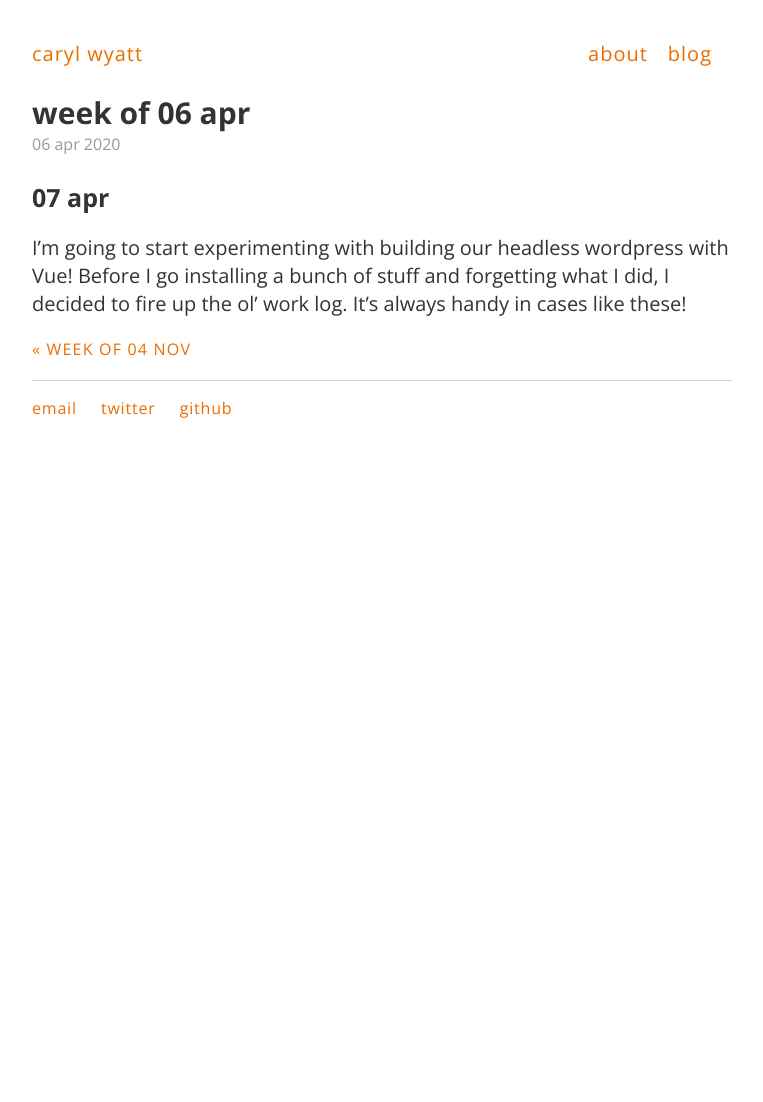
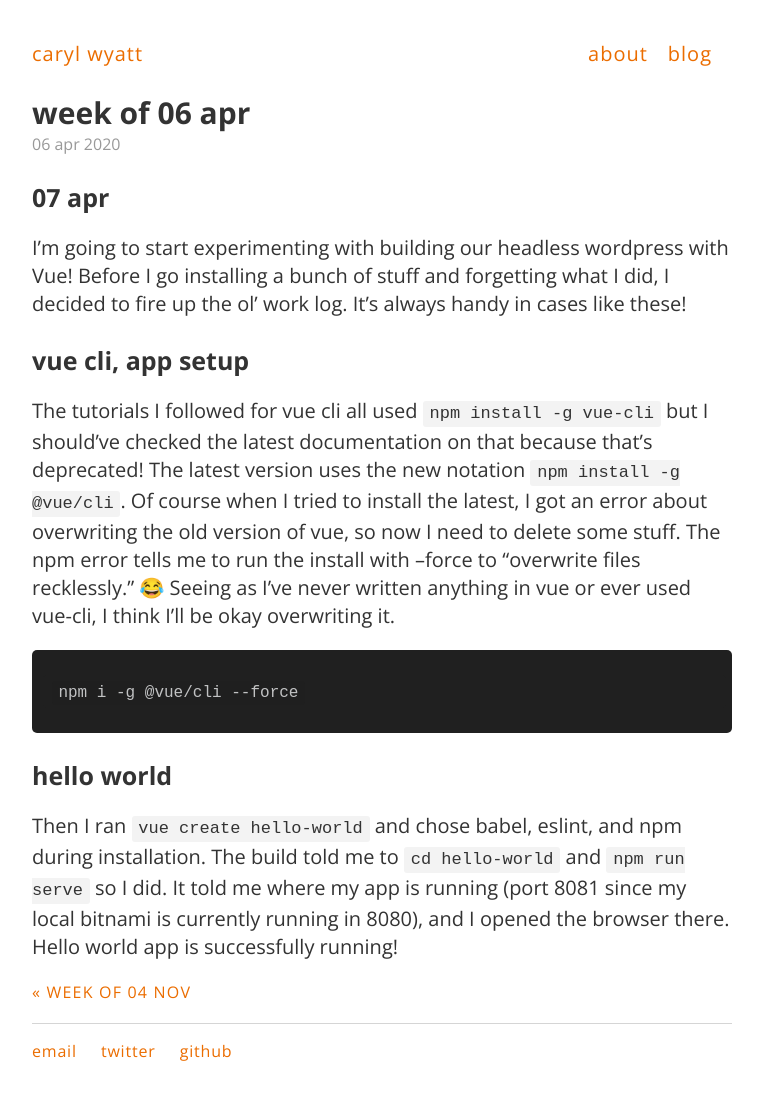
Before and after one commit to carylwyatt/carylwyatt.github.io, a Jekyll site: the page built from _posts/2020-04-06-week-of-apr-06.md, in a window 1280 px wide. Shown: the whole page, without its empty margins (258-1021 px from the left). Built offline with Jekyll 4.4.1, drawn with Linux system fonts in a browser that asks for light colours; emoji names are drawn with the system emoji font; before the commit the page ends 900 px from its top, so only the background shows below that.

Commit message:
instructions for installing vue-cli and running hello-world

````diff
--- a/_posts/2020-04-06-week-of-apr-06.md
+++ b/_posts/2020-04-06-week-of-apr-06.md
@@ -7,3 +7,15 @@ date: 2020-04-06
 ### 07 apr
 
 I'm going to start experimenting with building our headless wordpress with Vue! Before I go installing a bunch of stuff and forgetting what I did, I decided to fire up the ol' work log. It's always handy in cases like these!
+
+### vue cli, app setup
+
+The tutorials I followed for vue cli all used `npm install -g vue-cli` but I should've checked the latest documentation on that because that's deprecated! The latest version uses the new notation `npm install -g @vue/cli`. Of course when I tried to install the latest, I got an error about overwriting the old version of vue, so now I need to delete some stuff. The npm error tells me to run the install with --force to "overwrite files recklessly." :joy: Seeing as I've never written anything in vue or ever used vue-cli, I think I'll be okay overwriting it.
+
+```
+npm i -g @vue/cli --force
+```
+
+### hello world
+
+Then I ran `vue create hello-world` and chose babel, eslint, and npm during installation. The build told me to `cd hello-world` and `npm run serve` so I did. It told me where my app is running (port 8081 since my local bitnami is currently running in 8080), and I opened the browser there. Hello world app is successfully running!
````
